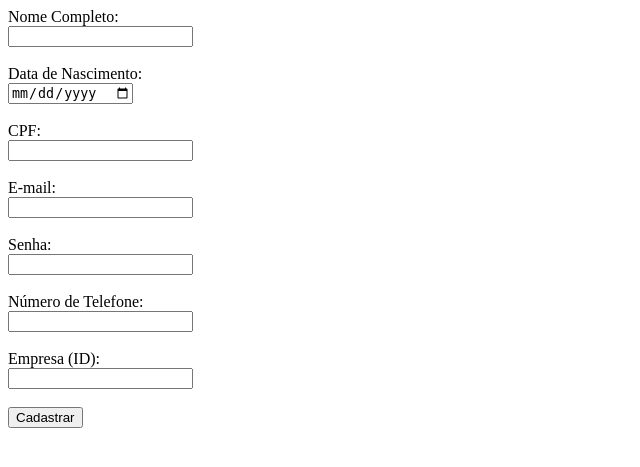
After one commit to LudoSkill-IFPR/ludoskill, a PHP site: page /codigos/app/views/sistema/cadastros/funcionarios/funcionario_create.php in a window 1280 px wide. The commit adds this page. Shown: the top 467 px of the page, without its empty margins (0-640 px from the left). Run offline with PHP 8.4, Linux system fonts and the light colour scheme; data that the repository does not hold is empty; some libraries are stand-ins or nearby versions.

Commit message:
Add files via upload

```diff
--- a/app/core/Router.php
+++ b/app/core/Router.php
@@ -51,9 +51,7 @@ class Router
         $method = strtolower($_SERVER['REQUEST_METHOD']);
 
         foreach ($this->routes as $route) {
-
             if ($route['route'] == $uri && $route['method'] == $method) {
-
                 return $this->dispatch($route);
             }
         }
--- a/app/database/banco.sql
+++ b/app/database/banco.sql
@@ -139,3 +139,5 @@ CREATE TABLE IF NOT EXISTS Inventarios (
     CONSTRAINT fk_inventario_item FOREIGN KEY (id_item)
         REFERENCES Itens(id_item) ON DELETE CASCADE ON UPDATE CASCADE
 );
+
+INSERT INTO
--- /dev/null
+++ b/app/views/sistema/cadastros/funcionarios/funcionario_create.php
@@ -0,0 +1,38 @@
+<!DOCTYPE html>
+<html lang="en">
+<head>
+    <meta charset="UTF-8">
+    <meta name="viewport" content="width=device-width, initial-scale=1.0">
+    <title>Document</title>
+</head>
+<body>
+    <? if($_POST['erros']){
+        print($_POST['erros']);
+    }
+    ?>
+    <form action="<?= URL_BASE ?>/funcionario/salvar" method="post">
+        <label for="nomeCompleto">Nome Completo:</label><br>
+        <input type="text" id="nomeCompleto" name="nomeCompleto"><br><br>
+
+        <label for="dataNascimento">Data de Nascimento:</label><br>
+        <input type="date" id="dataNascimento" name="dataNascimento"><br><br>
+
+        <label for="cpf">CPF:</label><br>
+        <input type="text" id="cpf" name="cpf"><br><br>
+
+        <label for="email">E-mail:</label><br>
+        <input type="email" id="email" name="email"><br><br>
+
+        <label for="senha">Senha:</label><br>
+        <input type="password" id="senha" name="senha"><br><br>
+
+        <label for="numeroTelefone">Número de Telefone:</label><br>
+        <input type="text" id="numeroTelefone" name="numeroTelefone"><br><br>
+
+        <label for="empresa">Empresa (ID):</label><br>
+        <input type="number" id="empresa" name="empresa"><br><br>
+
+        <input type="submit" value="Cadastrar">
+    </form>
+</body>
+</html>
--- a/public/index.php
+++ b/public/index.php
@@ -11,7 +11,9 @@ $router->get('/', 'HomepageController@homepage');
 $router->get('/login', 'HomepageController@login');
 $router->post('/logar', 'AutenticacaoController@logar');
 
-$router->get('/usuarios/cadastrar', 'UsuarioController@cadastrar');
+$router->get('/usuario/cadastrar', 'UsuarioController@cadastrar');
+$router->post('/funcionario/salvar', 'FuncionarioController@salvar');
+$router->get('/funcionario/cadastrar', 'FuncionarioController@salvar');
 
 
 $router->run();
```
Also changed, not shown: app/controllers/FuncionarioController.php (+7 -5 lines), app/models/Gestor.php (+26 -1 lines), app/models/Administrador.php (line endings or trailing spaces).
